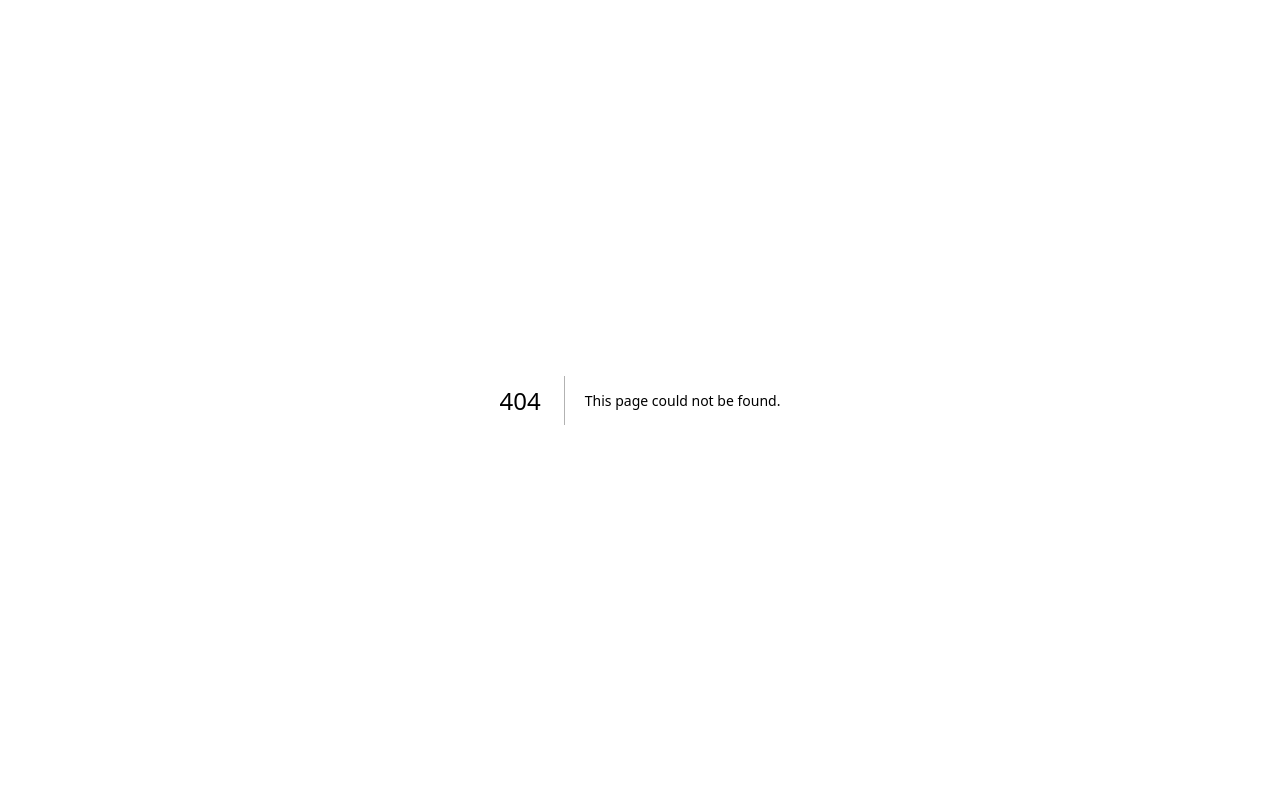
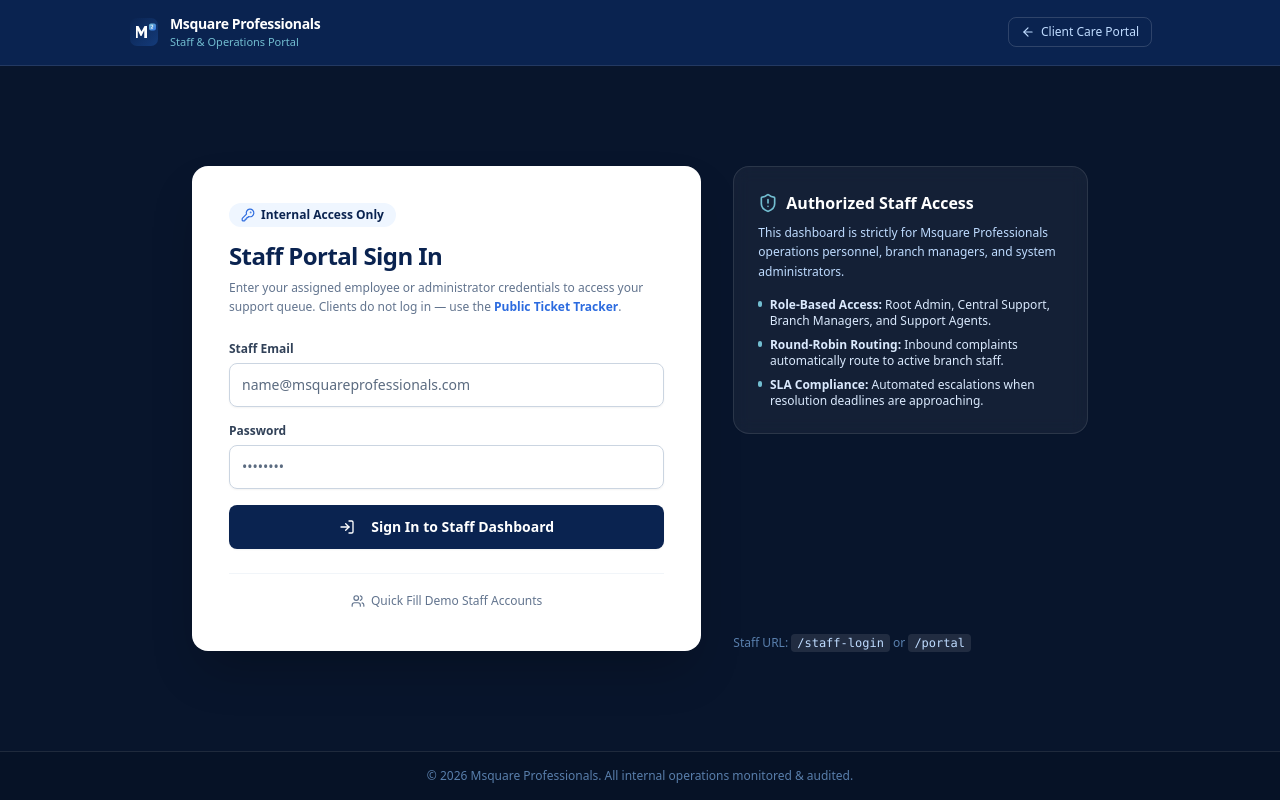
Before and after one commit to Nitin-Jangra/TMS, a Next.js app: page /staff-login in a window 1280 px wide. Before the commit this address had no page. Built offline with nearby package versions, Linux system fonts and the light colour scheme.

Commit message:
fix: resolve infinite redirect loop by moving staff login out of /staff layout to /staff-login

```diff
--- a/src/app/login/page.tsx
+++ b/src/app/login/page.tsx
@@ -1,6 +1,6 @@
-// Forwarder: redirects /login to the separate dedicated staff portal at /staff/login
+// Legacy login route forwarder -> /staff-login
 import { redirect } from "next/navigation";
 
-export default function LoginPageRedirect() {
-  redirect("/staff/login");
+export default function LoginRedirect() {
+  redirect("/staff-login");
 }
--- /dev/null
+++ b/src/app/portal/page.tsx
@@ -0,0 +1,6 @@
+// Portal forwarder -> /staff-login
+import { redirect } from "next/navigation";
+
+export default function PortalRedirect() {
+  redirect("/staff-login");
+}
--- a/src/app/staff/login/page.tsx
+++ b/src/app/staff-login/page.tsx
@@ -76,7 +76,7 @@ export default function StaffLoginPage() {
             <Image src="/logo.svg" alt="Msquare logo" width={32} height={32} className="rounded-md" />
             <div>
               <p className="text-sm font-bold tracking-tight text-white">Msquare Professionals</p>
-              <p className="text-[11px] font-medium text-[#72bdd0]">Staff & Administrative Workspace</p>
+              <p className="text-[11px] font-medium text-[#72bdd0]">Staff & Operations Portal</p>
             </div>
           </div>
           <Link
@@ -178,7 +178,7 @@ export default function StaffLoginPage() {
                 Authorized Staff Access
               </h2>
               <p className="mt-2 text-xs leading-relaxed text-blue-200">
-                This dashboard is strictly for Msquare Professionals support engineers, branch managers, and system administrators.
+                This dashboard is strictly for Msquare Professionals operations personnel, branch managers, and system administrators.
               </p>
 
               <ul className="mt-4 space-y-2 text-xs text-blue-100">
@@ -218,7 +218,7 @@ export default function StaffLoginPage() {
             ) : null}
 
             <p className="text-center text-xs text-blue-300/60 lg:text-left">
-              Direct Link: <code className="rounded bg-white/10 px-1.5 py-0.5 text-blue-200">/staff/login</code>
+              Staff URL: <code className="rounded bg-white/10 px-1.5 py-0.5 text-blue-200">/staff-login</code> or <code className="rounded bg-white/10 px-1.5 py-0.5 text-blue-200">/portal</code>
             </p>
           </div>
 
--- a/src/components/staff-shell.tsx
+++ b/src/components/staff-shell.tsx
@@ -42,7 +42,7 @@ export default async function StaffShell({
   area: "staff" | "admin";
 }) {
   const user = await getSessionUser();
-  if (!user) redirect("/staff/login");
+  if (!user) redirect("/staff-login");
 
   const nav = area === "admin" ? ADMIN_NAV : STAFF_NAV;
   const visible = nav.filter((item) => item.roles.includes(user.role));
```
Also changed, not shown: 1 other file (tests, documents, lock files or other folders).
